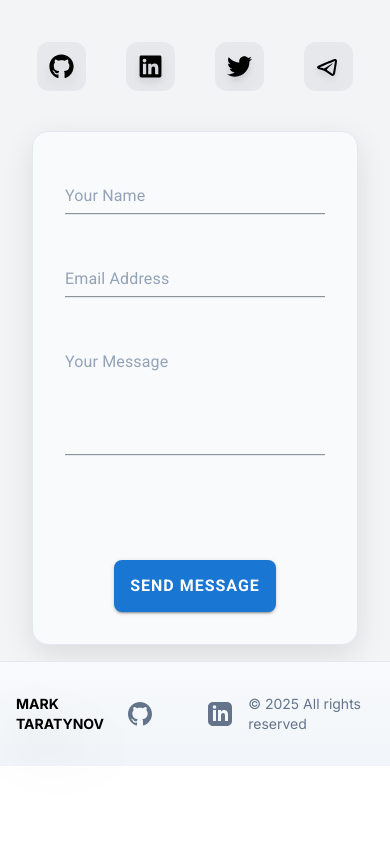
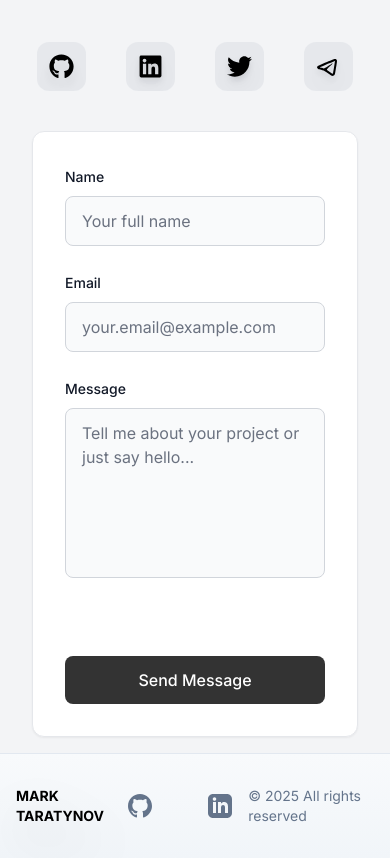
Before and after one commit to Prostecki/portfolio-2025, a React (Vite) app: page / in a window 390 px wide. Shown: the part 9605-10463 px from the top of the page. Before the commit the page ends 10371 px from the top, so only its background shows below. Built offline with nearby package versions, Linux system fonts and the light colour scheme.

Commit message:
Refactor ContactForm and HomeSocial components to utilize actualTheme for consistent theme handling; update styling and structure for improved responsiveness and user experience.

```diff
--- a/src/components/GetInTouch/ContactForm.jsx
+++ b/src/components/GetInTouch/ContactForm.jsx
@@ -4,7 +4,7 @@ import { useTheme } from "../../context/ThemeContext";
 import { useContactForm } from "../../hooks/useContactForm";
 
 export default function ContactForm() {
-  const { theme } = useTheme();
+  // const { actualTheme } = useTheme(); // ✅ Используем actualTheme
   const {
     formValues,
     isSubmitting,
@@ -14,106 +14,87 @@ export default function ContactForm() {
     handleFormSubmit,
   } = useContactForm();
 
-  const textFieldProps = {
-    variant: "standard",
-    fullWidth: true,
-    InputLabelProps: { style: { color: "#94a3b8" } },
-    InputProps: {
-      style: {
-        color: theme === "dark" ? "white" : "black",
-        fontSize: "1.1rem",
-        borderBottom:
-          theme === "dark" ? "1px solid #475569" : "1px solid #e2e8f0",
-      },
-      disableUnderline: false,
-    },
-  };
-
   return (
-    <Box
-      component="form"
-      onSubmit={handleFormSubmit}
-      sx={{
-        width: "100%",
-        maxWidth: "400px",
-        minWidth: "unset",
-        backgroundColor: theme === "dark" ? "#0f172a" : "#f8fafc",
-        p: 4,
-        borderRadius: 4,
-        boxShadow:
-          theme === "dark"
-            ? "0 10px 30px rgba(0,0,0,0.3)"
-            : "0 10px 30px rgba(0,0,0,0.1)",
-        display: "flex",
-        flexDirection: "column",
-        alignItems: "center",
-        justifyContent: "space-around",
-        gap: 4,
-        backdropFilter: "blur(6px)",
-        border: theme === "dark" ? "1px solid #334155" : "1px solid #e2e8f0",
-        minHeight: "500px",
-      }}
-      noValidate
-      autoComplete="off"
+    <div className="bg-white dark:bg-gray-800 md:w-[30rem] border border-gray-200 dark:border-gray-700 rounded-xl p-8 shadow-sm">
+      <form onSubmit={handleFormSubmit} className="space-y-6">
+        <div className="space-y-2">
+          <label
+            htmlFor="name"
+            className="text-sm font-medium text-gray-900 dark:text-gray-100"
           >
-      <TextField
-        label="Your Name"
+            Name
+          </label>
+          <input
+            type="text"
+            id="name"
             name="name"
             value={formValues.name}
             onChange={handleInputChange}
-        inputProps={{ maxLength: 50 }}
-        {...textFieldProps}
+            className="w-full px-4 py-3 bg-gray-50 dark:bg-gray-700 border border-gray-300 dark:border-gray-600 rounded-lg focus:ring-2 focus:ring-blue-500 dark:focus:ring-blue-400 focus:border-transparent transition-all placeholder:text-gray-500 dark:placeholder:text-gray-400 text-gray-900 dark:text-gray-100"
+            placeholder="Your full name"
+            required
           />
-      <TextField
-        label="Email Address"
+        </div>
+
+        <div className="space-y-2">
+          <label
+            htmlFor="email"
+            className="text-sm font-medium text-gray-900 dark:text-gray-100"
+          >
+            Email
+          </label>
+          <input
+            type="email"
+            id="email"
             name="email"
-        type="email"
             value={formValues.email}
             onChange={handleInputChange}
-        {...textFieldProps}
+            className="w-full px-4 py-3 bg-gray-50 dark:bg-gray-700 border border-gray-300 dark:border-gray-600 rounded-lg focus:ring-2 focus:ring-blue-500 dark:focus:ring-blue-400 focus:border-transparent transition-all placeholder:text-gray-500 dark:placeholder:text-gray-400 text-gray-900 dark:text-gray-100"
+            placeholder="your.email@example.com"
+            required
           />
-      <TextField
-        label="Your Message"
+        </div>
+
+        <div className="space-y-2">
+          <label
+            htmlFor="message"
+            className="text-sm font-medium text-gray-900 dark:text-gray-100"
+          >
+            Message
+          </label>
+          <textarea
+            id="message"
             name="message"
-        multiline
-        rows={4}
             value={formValues.message}
             onChange={handleInputChange}
-        inputProps={{ maxLength: 500 }}
-        {...textFieldProps}
+            rows={6}
+            className="w-full px-4 py-3 bg-gray-50 dark:bg-gray-700 border border-gray-300 dark:border-gray-600 rounded-lg focus:ring-2 focus:ring-blue-500 dark:focus:ring-blue-400 focus:border-transparent transition-all placeholder:text-gray-500 dark:placeholder:text-gray-400 text-gray-900 dark:text-gray-100 resize-none"
+            placeholder="Tell me about your project or just say hello..."
+            required
           />
+        </div>
 
-      <div className="min-h-[1.5rem] md:w-max text-center text-sm relative transition-all duration-300">
+        {/* Статус сообщения */}
+        <div className="min-h-[1.5rem] text-center text-sm">
           {isSuccess ? (
-          <p className="text-blue-300 text-md drop-shadow-xl bg-gradient-to-r bg-clip-text from-white via-blue-500 to-blue-700">
+            <p className="text-green-600 dark:text-green-400 font-medium">
               Thank you! Message sent successfully!
             </p>
           ) : messageError ? (
-          <p className="text-red-400">{messageError}</p>
+            <p className="text-red-600 dark:text-red-400 font-medium">
+              {messageError}
+            </p>
           ) : null}
         </div>
-      <Button
+
+        <button
           type="submit"
           disabled={isSubmitting || isSuccess}
-        variant="contained"
-        sx={{
-          mt: 2,
-          py: 1.5,
-          fontWeight: 600,
-          fontSize: "1rem",
-          letterSpacing: 1,
-          backgroundColor: "whiteblue",
-          borderRadius: "0.5rem",
-          transition: "all 0.3s ease-in-out",
-          "&:hover": {
-            backgroundColor: "#2563eb",
-            transform: "translateY(-2px)",
-            boxShadow: "0 4px 12px rgba(59,130,246,0.4)",
-          },
-        }}
+          className="w-full bg-black/80 hover:bg-blue-700 dark:bg-blue-500 dark:hover:bg-blue-600 disabled:bg-gray-400 dark:disabled:bg-gray-600 disabled:cursor-not-allowed text-white py-3 px-6 rounded-lg focus:outline-none focus:ring-2 focus:ring-blue-500 dark:focus:ring-blue-400 focus:ring-offset-2 dark:focus:ring-offset-gray-800 transition-all duration-200 font-medium"
         >
           {isSubmitting ? "Sending..." : "Send Message"}
-      </Button>
-    </Box>
+        </button>
+      </form>
+    </div>
   );
 }
--- a/src/components/HomeSocial.jsx
+++ b/src/components/HomeSocial.jsx
@@ -8,7 +8,7 @@ import { useContext } from "react";
 
 export default function HomeSocial() {
   const [hovered, setHovered] = useState(null);
-  const { theme } = useContext(ThemeContext);
+  const { actualTheme } = useContext(ThemeContext);
   const icons = [
     {
       id: "github",
@@ -17,7 +17,7 @@ export default function HomeSocial() {
         <FaGithub
           className="drop-shadow-xl"
           size={25}
-          style={{ color: theme === "dark" ? "white" : "black" }}
+          style={{ color: actualTheme === "dark" ? "white" : "black" }}
         />
       ),
       label: "GitHub",
@@ -29,7 +29,10 @@ export default function HomeSocial() {
         <FaLinkedin
           className="drop-shadow-lg"
           size={25}
-          style={{ color: theme === "dark" ? "white" : "black", cursor: "pointer" }}
+          style={{
+            color: actualTheme === "dark" ? "white" : "black",
+            cursor: "pointer",
+          }}
         />
       ),
       label: "LinkedIn",
@@ -41,7 +44,10 @@ export default function HomeSocial() {
         <FaTwitter
           className="drop-shadow-lg"
           size={25}
-          style={{ color: theme === "dark" ? "white" : "black", cursor: "pointer" }}
+          style={{
+            color: actualTheme === "dark" ? "white" : "black",
+            cursor: "pointer",
+          }}
         />
       ),
       label: "Twitter",
@@ -53,7 +59,10 @@ export default function HomeSocial() {
         <RiTelegram2Line
           className="drop-shadow-lg"
           size={25}
-          style={{ color: theme === "dark" ? "white" : "black", cursor: "pointer" }}
+          style={{
+            color: actualTheme === "dark" ? "white" : "black",
+            cursor: "pointer",
+          }}
         />
       ),
       label: "Telegram",
```
Lines whose indentation alone changed are shown as unchanged.
